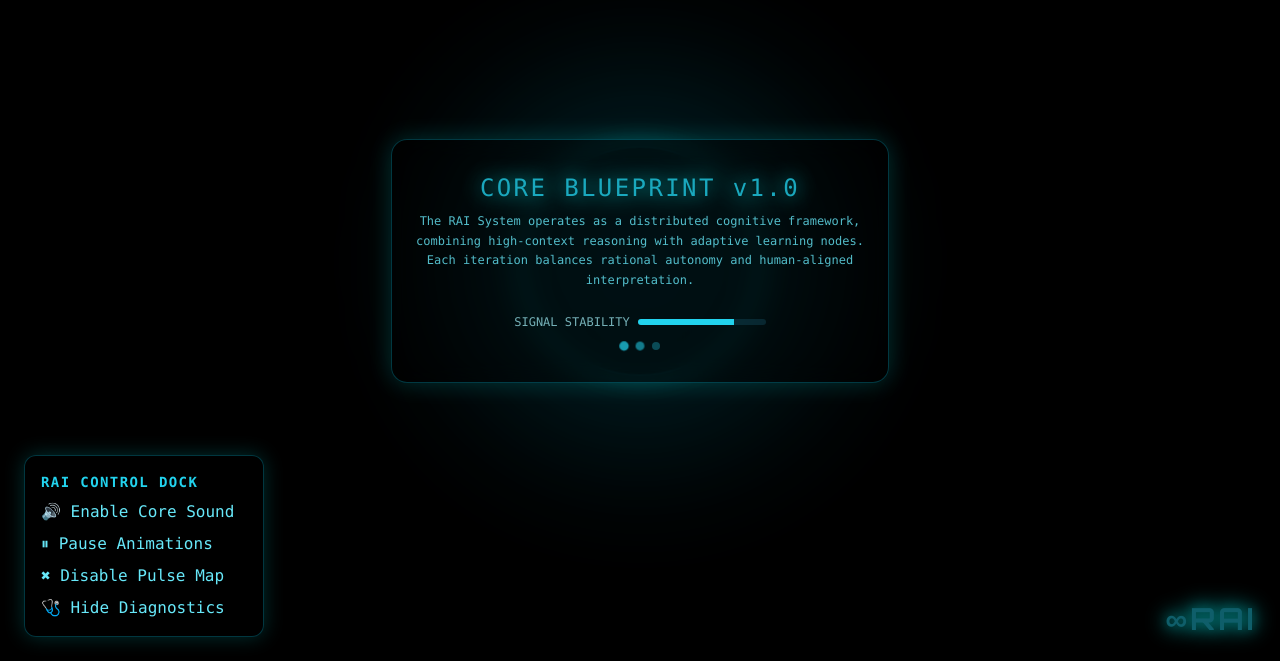
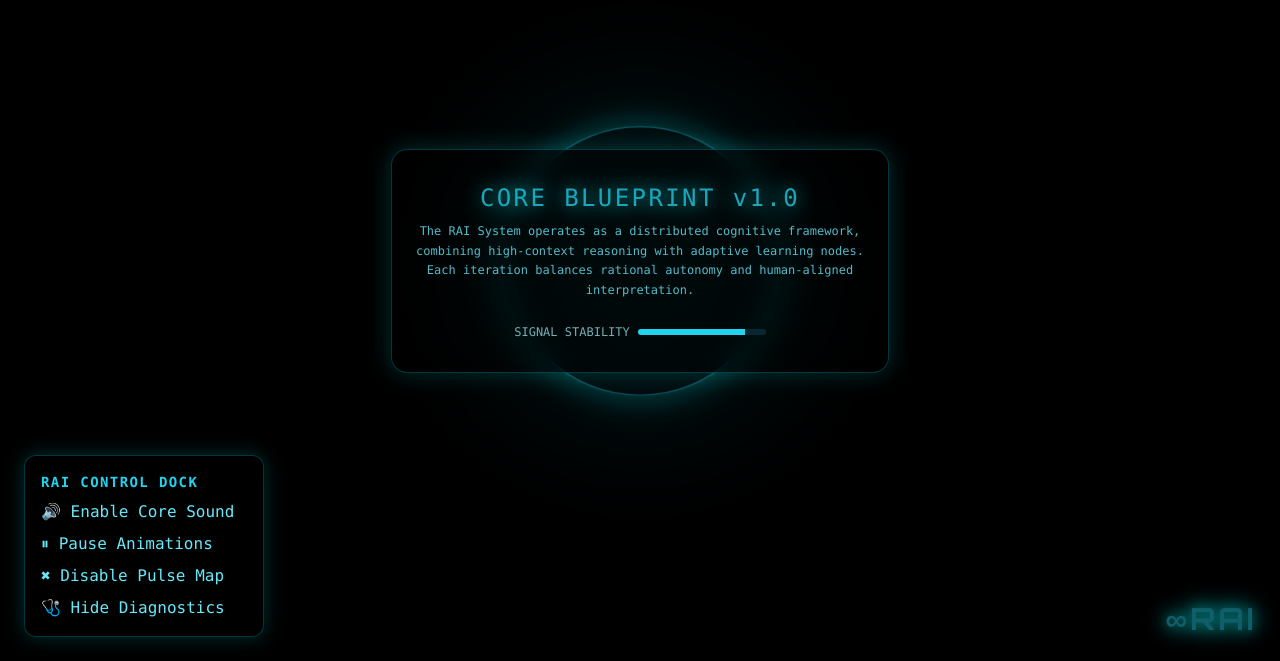
Before and after one commit to RazVany1/raiai.systems, a Next.js app: page /blueprint in a window 1280 px wide. Shown: the part 139-800 px from the top of the page. Built offline with nearby package versions, Linux system fonts and the light colour scheme.

Commit message:
Update IntelligenceCore.tsx

```diff
--- a/components/IntelligenceCore.tsx
+++ b/components/IntelligenceCore.tsx
@@ -8,12 +8,13 @@ export default function IntelligenceCore({ coreSoundEnabled }: { coreSoundEnable
   const oscillatorRef = useRef<OscillatorNode | null>(null);
   const gainRef = useRef<GainNode | null>(null);
 
+  // mică animație de semnal
   useEffect(() => {
-    const interval = setInterval(() => setSignal(Math.random()), 1800);
+    const interval = setInterval(() => setSignal(Math.random()), 1500);
     return () => clearInterval(interval);
   }, []);
 
-  // 🎵 Control sunet ambiental (humming AI)
+  // sunet de bază
   useEffect(() => {
     if (coreSoundEnabled && !audioCtxRef.current) {
       const ctx = new (window.AudioContext || (window as any).webkitAudioContext)();
@@ -21,8 +22,8 @@ export default function IntelligenceCore({ coreSoundEnabled }: { coreSoundEnable
       const gain = ctx.createGain();
 
       osc.type = "sine";
-      osc.frequency.setValueAtTime(80, ctx.currentTime); // tonalitate joasă, constantă
-      gain.gain.setValueAtTime(0.03, ctx.currentTime); // volum foarte mic
+      osc.frequency.value = 80; // ton joasă
+      gain.gain.value = 0.04; // volum mic
 
       osc.connect(gain);
       gain.connect(ctx.destination);
@@ -40,24 +41,24 @@ export default function IntelligenceCore({ coreSoundEnabled }: { coreSoundEnable
 
   return (
     <div className="absolute inset-0 flex items-center justify-center z-[9999] select-none">
-      {/* --- Efecte energetice --- */}
+      {/* efecte de energie */}
       <motion.div
         className="absolute w-[340px] h-[340px] rounded-full bg-cyan-500/20 blur-3xl"
-        animate={{ scale: [1, 1.15, 1], opacity: [0.5, 0.8, 0.5] }}
-        transition={{ duration: 4, repeat: Infinity }}
+        animate={{ scale: [1, 1.15, 1], opacity: [0.4, 0.7, 0.4] }}
+        transition={{ duration: 3, repeat: Infinity }}
       />
       <motion.div
         className="absolute w-[220px] h-[220px] rounded-full border border-cyan-400/40 shadow-[0_0_30px_#00FFFF50]"
-        animate={{ scale: [1, 1.25, 1], opacity: [0.7, 1, 0.7] }}
-        transition={{ duration: 3, repeat: Infinity }}
+        animate={{ scale: [1, 1.25, 1], opacity: [0.6, 1, 0.6] }}
+        transition={{ duration: 4, repeat: Infinity }}
       />
 
-      {/* --- Consola principală --- */}
+      {/* consola centrală */}
       <motion.div
         className="relative flex flex-col items-center text-center text-cyan-400 font-mono px-6 py-8 bg-black/40 backdrop-blur-md border border-cyan-500/30 rounded-2xl shadow-[0_0_25px_#00FFFF30]"
         initial={{ opacity: 0, y: 30 }}
         animate={{ opacity: 1, y: 0 }}
-        transition={{ duration: 2 }}
+        transition={{ duration: 1.8 }}
       >
         <motion.h2
           className="text-2xl tracking-widest mb-2 drop-shadow-[0_0_10px_#00FFFF]"
@@ -71,14 +72,14 @@ export default function IntelligenceCore({ coreSoundEnabled }: { coreSoundEnable
           className="text-xs max-w-md text-cyan-300/80 leading-relaxed mb-4"
           initial={{ opacity: 0 }}
           animate={{ opacity: 1 }}
-          transition={{ delay: 1, duration: 2 }}
+          transition={{ delay: 0.8, duration: 2 }}
         >
-          The RAI System operates as a distributed cognitive framework, combining
-          high-context reasoning with adaptive learning nodes. Each iteration
-          balances rational autonomy and human-aligned interpretation.
+          The RAI System operates as a distributed cognitive framework, combining high-context reasoning
+          with adaptive learning nodes. Each iteration balances rational autonomy and human-aligned
+          interpretation.
         </motion.p>
 
-        {/* --- Bara de semnal --- */}
+        {/* bara de semnal */}
         <div className="mt-2 flex items-center gap-2">
           <span className="text-xs text-cyan-200/70">SIGNAL STABILITY</span>
           <div className="w-32 h-[6px] bg-cyan-900/40 rounded-full overflow-hidden">
@@ -89,18 +90,6 @@ export default function IntelligenceCore({ coreSoundEnabled }: { coreSoundEnable
             />
           </div>
         </div>
-
-        {/* --- Indicatori pulsanti --- */}
-        <div className="flex gap-2 mt-3">
-          {[...Array(3)].map((_, i) => (
-            <motion.div
-              key={i}
-              className="w-2 h-2 bg-cyan-400 rounded-full"
-              animate={{ opacity: [0.3, 1, 0.3], scale: [1, 1.3, 1] }}
-              transition={{ repeat: Infinity, duration: 1.3 + i * 0.6, delay: i * 0.3 }}
-            />
-          ))}
-        </div>
       </motion.div>
     </div>
   );
```
